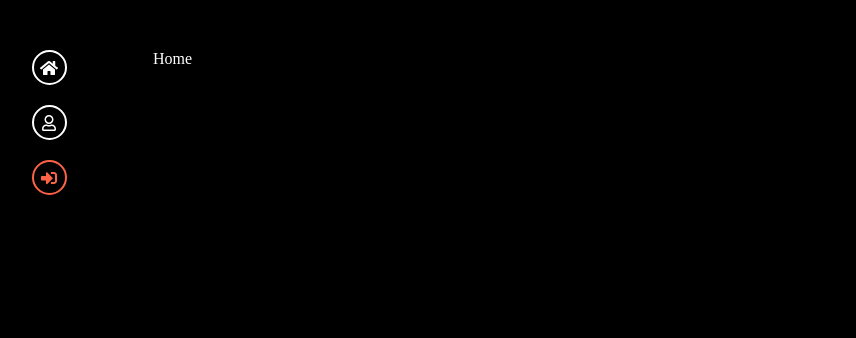
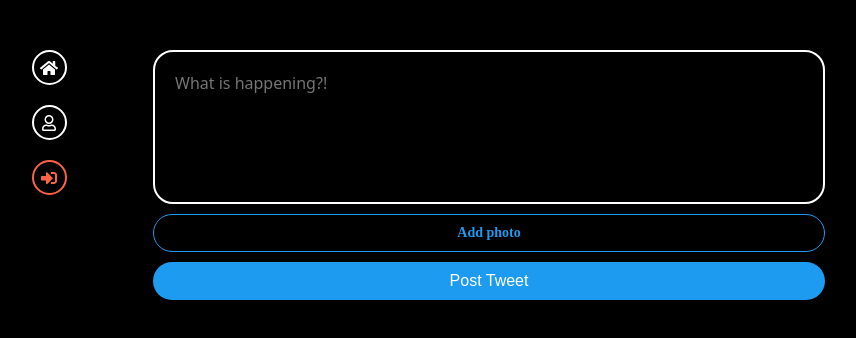
Before and after one commit to drasla/lecture-react-witter, a React (Vite) app: page / in a window 1280 px wide. Shown: the top 338 px of the page, without its empty margins (245-1101 px from the left). Built offline with nearby package versions, Linux system fonts and the light colour scheme; no server answers; sample sign-in values are in the browser's storage.

Commit message:
TweetForm 생성

```diff
--- /dev/null
+++ b/src/components/PostTweetForm.tsx
@@ -0,0 +1,116 @@
+import styled from "styled-components";
+import { useForm } from "react-hook-form";
+
+const Form = styled.form`
+    display: flex;
+    flex-direction: column;
+    gap: 10px;
+`;
+
+const TextArea = styled.textarea`
+    border: 2px solid white;
+    padding: 20px;
+    border-radius: 20px;
+    font-size: 16px;
+    color: white;
+    background-color: black;
+    width: 100%;
+    resize: none;
+    font-family:
+        system-ui,
+        -apple-system,
+        BlinkMacSystemFont,
+        "Segoe UI",
+        Roboto,
+        Oxygen,
+        Ubuntu,
+        Cantarell,
+        "Open Sans",
+        "Helvetica Neue",
+        sans-serif;
+    &::placeholder {
+        font-size: 16px;
+    }
+    &:focus {
+        outline: none;
+        border-color: #1d9bf0;
+    }
+`;
+
+const AttachFileButton = styled.label`
+    padding: 10px 0;
+    color: #1d9bf0;
+    text-align: center;
+    border-radius: 20px;
+    border: 1px solid #1d9bf0;
+    font-size: 14px;
+    font-weight: 600;
+    cursor: pointer;
+`;
+
+const AttachFileInput = styled.input`
+    display: none;
+`;
+
+const SubmitBtn = styled.input`
+    background-color: #1d9bf0;
+    color: white;
+    border: none;
+    padding: 10px 0;
+    border-radius: 20px;
+    font-size: 16px;
+    cursor: pointer;
+    &:hover,
+    &:active {
+        opacity: 0.9;
+    }
+`;
+
+type TweetFormValues = {
+    tweet: string;
+    file: FileList;
+};
+
+function PostTweetForm() {
+    const {
+        register,
+        handleSubmit,
+        watch,
+        formState: { isSubmitting },
+    } = useForm<TweetFormValues>();
+
+    const fileList = watch("file");
+    const file = fileList && fileList.length === 1 ? fileList[0] : null;
+
+    const onSubmit = async (data: TweetFormValues) => {
+        // tweet 내용
+        const tweet = data.tweet;
+
+        // 파일
+        const image = data.file?.[0] ?? null;
+
+        // 여기서 Firebase storage upload 또는 DB write 등 수행
+        console.log("Tweet:", tweet);
+        console.log("File:", image);
+
+        await new Promise(r => setTimeout(r, 1000));
+    };
+
+    return (
+        <Form onSubmit={handleSubmit(onSubmit)}>
+            <TextArea
+                rows={5}
+                maxLength={180}
+                placeholder="What is happening?!"
+                {...register("tweet", { required: true })}
+            />
+            <AttachFileButton htmlFor="file">
+                {file ? "Photo added ✅" : "Add photo"}
+            </AttachFileButton>
+            <AttachFileInput id="file" type="file" accept="image/*" {...register("file")} />
+            <SubmitBtn type="submit" value={isSubmitting ? "Posting..." : "Post Tweet"} />
+        </Form>
+    );
+}
+
+export default PostTweetForm;
--- a/src/pages/Home.tsx
+++ b/src/pages/Home.tsx
@@ -1,5 +1,14 @@
+import styled from "styled-components";
+import PostTweetForm from "../components/PostTweetForm.tsx";
+
+const Wrapper = styled.div``;
+
 function Home() {
-    return <>Home</>;
+    return (
+        <Wrapper>
+            <PostTweetForm />
+        </Wrapper>
+    );
 }
 
 export default Home;
```
